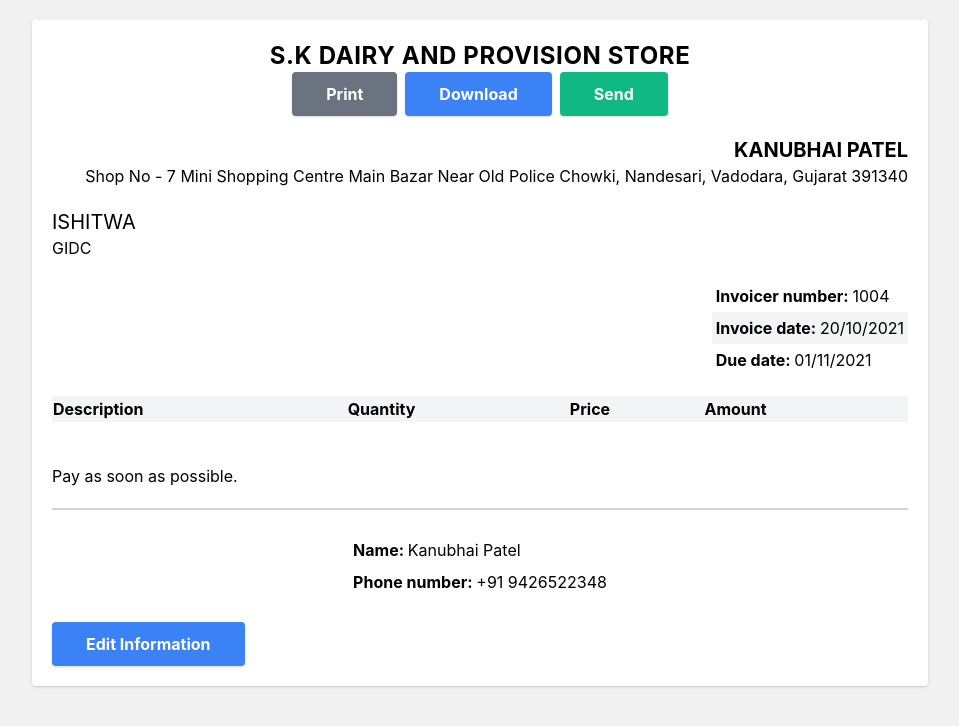
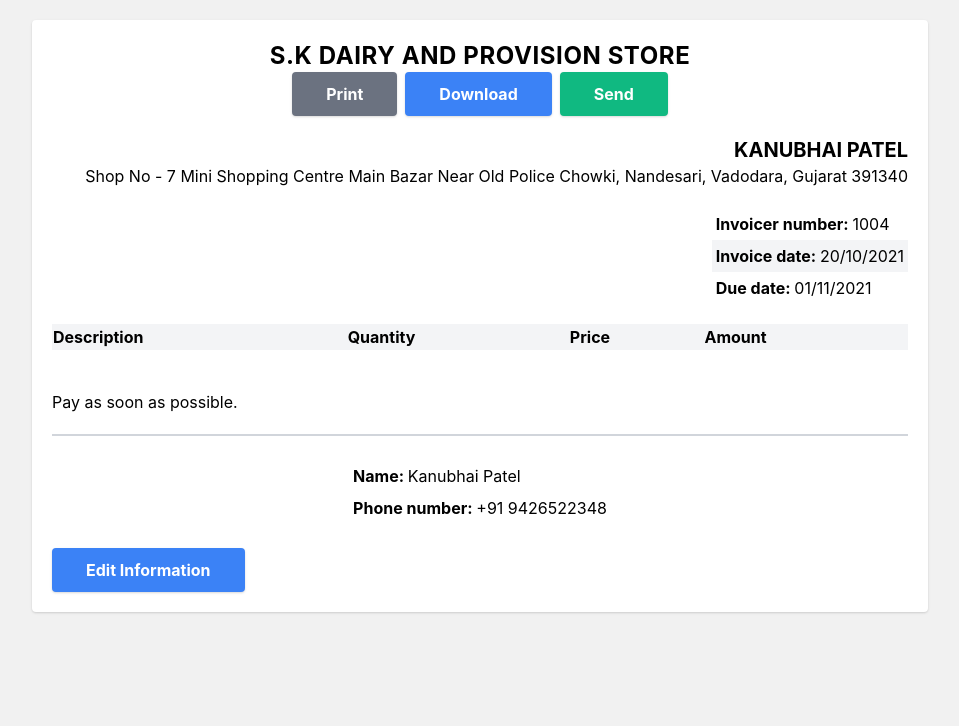
Before and after one commit to 86-umang/Invoicer, a React (Create React App) app: page / in a window 1280 px wide. Shown: the top 726 px of the page, without its empty margins (160-1119 px from the left). Built offline with nearby package versions, Linux system fonts and the light colour scheme.

Commit message:
Handle Table

```diff
--- a/src/App.js
+++ b/src/App.js
@@ -16,8 +16,8 @@ function App() {
     const [name, setName] = useState("Kanubhai Patel");
     const [address, setAddress] = useState("Shop No - 7 Mini Shopping Centre Main Bazar Near Old Police Chowki, Nandesari, Vadodara, Gujarat 391340");
     const [phone, setPhone] = useState("+91 9426522348");
-    const [clientName, setClientName] = useState("Ishitwa");
-    const [clientAddress, setClientAddress] = useState("GIDC");
+    const [clientName, setClientName] = useState("");
+    const [clientAddress, setClientAddress] = useState("");
     const [invoiceNumber, setInvoiceNumber] = useState("1004");
     const [invoiceDate, setInvoiceDate] = useState("20/10/2021");
     const [dueDate, setDueDate] = useState("01/11/2021");
@@ -50,6 +50,8 @@ function App() {
                             quantity={quantity}
                             price={price}
                             amount={amount}
+                            list={list}
+                            setList={setList}
                         />
 
                         <Notes notes={notes} />
@@ -115,7 +117,7 @@ function App() {
                                             value={clientName}
                                             onChange={(e) => setClientName(e.target.value)}
                                         >
-                                            <option selected disabled value="">--Select Company--</option>
+                                            <option disabled value="">--Select Company--</option>
                                             <option>Company 1</option>
                                             <option>Company 2</option>
                                             <option>Company 3</option>
@@ -157,7 +159,7 @@ function App() {
                                             value={clientAddress}
                                             onChange={(e) => setClientAddress(e.target.value)}
                                         >
-                                            <option selected disabled value="">--Select Address--</option>
+                                            <option disabled value="">--Select Address--</option>
                                             <option>GIDC Nandesari</option>
                                             <option>Anagadh</option>
                                             <option>Rupapura</option>
--- a/src/components/Table.js
+++ b/src/components/Table.js
@@ -1,9 +1,9 @@
 import React from 'react';
 
-function Table({description, quantity, price, amount}) {
+function Table({list}) {
     return (
         <>
-            <table width="100%">
+            <table className='mt-5' width="100%">
                 <thead>
                     <tr className='bg-gray-100'>
                         <td className='font-bold'>Description</td>
@@ -12,7 +12,8 @@ function Table({description, quantity, price, amount}) {
                         <td className='font-bold'>Amount</td>
                     </tr>
                 </thead>
-
+                {list.map(({id, description, quantity, price, amount}) => (
+                    <React.Fragment key={id}>
                         <tbody>
                             <tr>
                                 <td>{description}</td>
@@ -21,6 +22,8 @@ function Table({description, quantity, price, amount}) {
                                 <td>{amount}</td>
                             </tr>
                         </tbody>
+                    </React.Fragment>
+                ))}
             </table>
         </>
     );
--- a/src/components/TableForm.js
+++ b/src/components/TableForm.js
@@ -45,7 +45,7 @@ function TableForm({description, setDescription, quantity, setQuantity, price, s
                             value={description}
                             onChange={(e) => setDescription(e.target.value)}
                         >
-                            <option selected disabled value="">--Select Item--</option>
+                            <option disabled value="">--Select Item--</option>
                             <option>Milk</option>
                             <option>Butter Milk</option>
                             <option>Tea</option>
@@ -117,6 +117,30 @@ function TableForm({description, setDescription, quantity, setQuantity, price, s
                         transition-all duration-300"
                 >Add Table Item</button>
             </form>
+
+            {/* Table items */}
+            <table className='mt-5' width="100%">
+                <thead>
+                    <tr className='bg-gray-100'>
+                        <td className='font-bold'>Description</td>
+                        <td className='font-bold'>Quantity</td>
+                        <td className='font-bold'>Price</td>
+                        <td className='font-bold'>Amount</td>
+                    </tr>
+                </thead>
+                {list.map(({id, description, quantity, price, amount}) => (
+                    <React.Fragment key={id}>
+                        <tbody>
+                            <tr>
+                                <td>{description}</td>
+                                <td>{quantity}</td>
+                                <td>{price}</td>
+                                <td>{amount}</td>
+                            </tr>
+                        </tbody>
+                    </React.Fragment>
+                ))}
+            </table>
         </>
     );
 }
```
Lines whose indentation alone changed are shown as unchanged.
